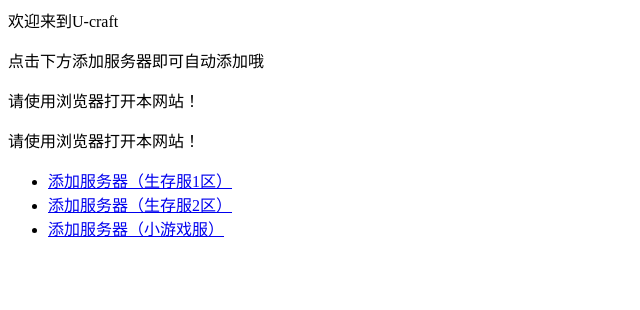
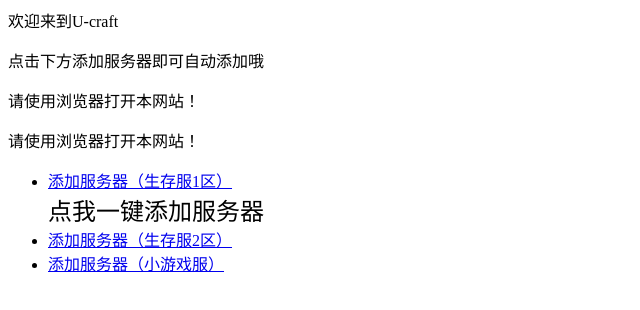
Before and after one commit to wuw111/wuw111.github.io, a plain HTML site: page index.html in a window 1280 px wide. Shown: the whole page, without its empty margins (0-640 px from the left). Drawn offline with Linux system fonts and the light colour scheme.

Commit message:
Update index.html

```diff
--- a/index.html
+++ b/index.html
@@ -6,6 +6,7 @@
 <ul>
   <li> <a href="minecraft://?addExternalServer=%C2%A7d%C2%A7k%C2%A7l|%C2%A7r%C2%A7l%C2%A75U%C2%A7f-%C2%A7ac%C2%A7gr%C2%A7ba%C2%A7df%C2%A76t%C2%A7k%C2%A7d||s4.getmc.cn:15077
 ">添加服务器（生存服1区）</a> </li>
+  <font size="5">点我一键添加服务器</font>
   <li> <a href="minecraft://?addExternalServer=%C2%A7d%C2%A7k%C2%A7l|%C2%A7r%C2%A7l%C2%A75U%C2%A7f-%C2%A7ac%C2%A7gr%C2%A7ba%C2%A7df%C2%A76t%C2%A7k%C2%A7d||s4.getmc.cn:15078
 ">添加服务器（生存服2区）</a> </li>
   <li> <a href="minecraft://?addExternalServer=%C2%A7d%C2%A7k%C2%A7l|%C2%A7r%C2%A7l%C2%A75U%C2%A7f-%C2%A7ac%C2%A7gr%C2%A7ba%C2%A7df%C2%A76t%C2%A7k%C2%A7d||g1.getmc.cn:32223
```
